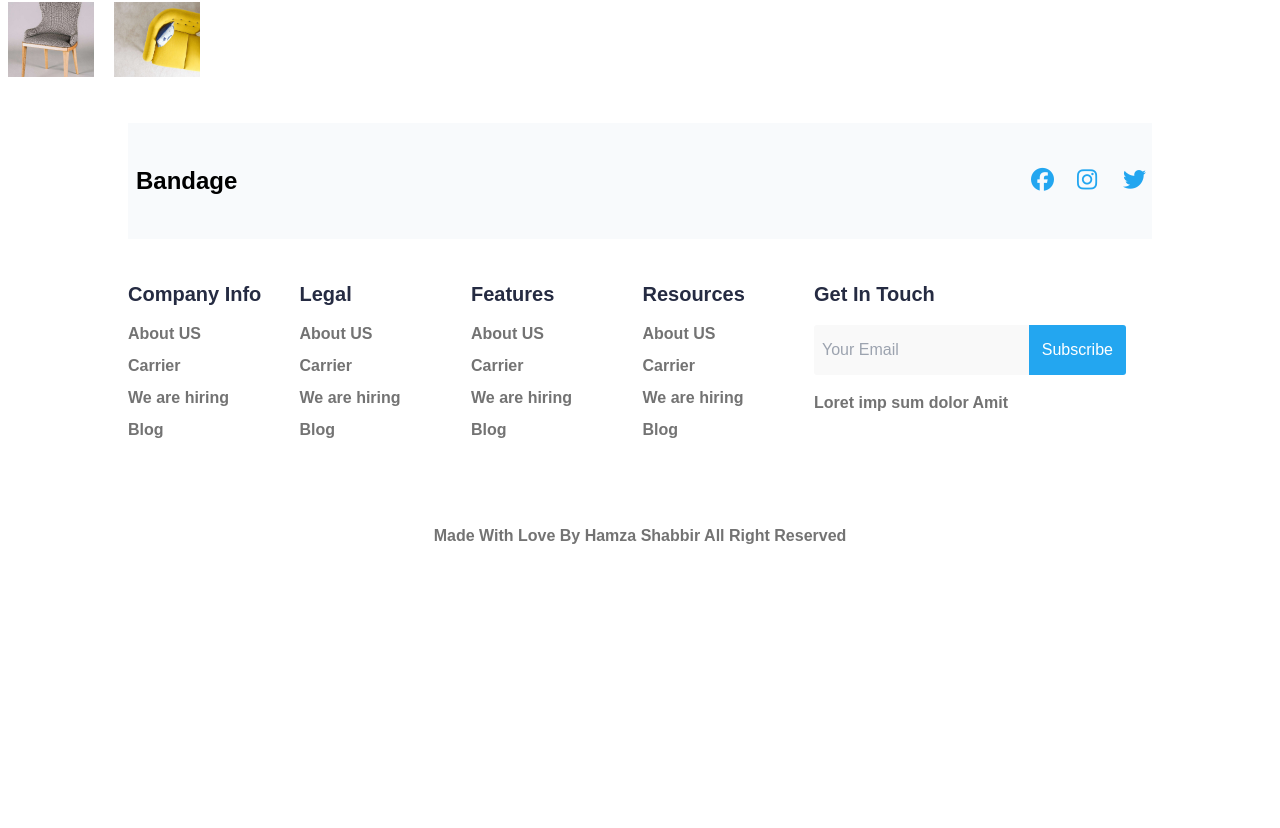
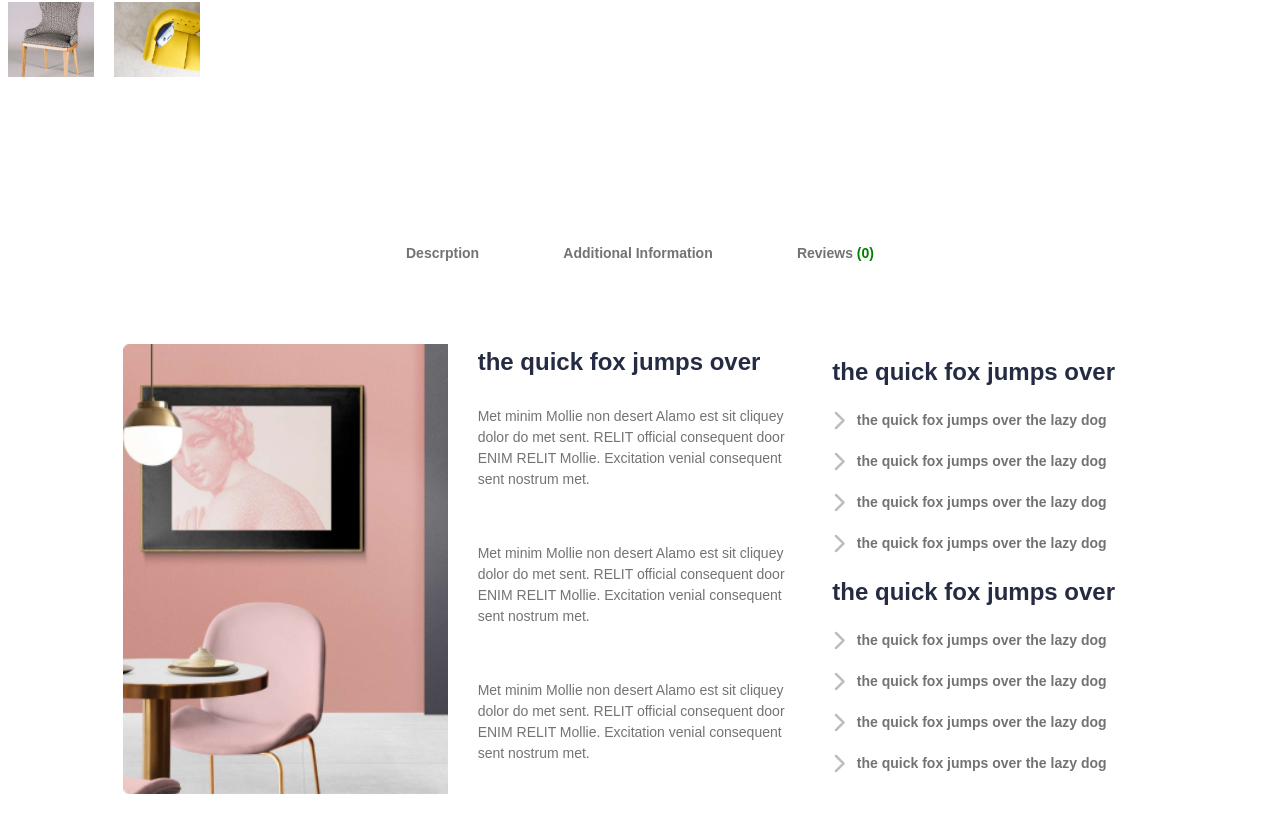
Before and after one commit to HamzaShabir0786/Hackathone_Q2, a Next.js app: page /product1 in a window 1280 px wide. Shown: the part 652-1480 px from the top of the page. Before the commit the page ends 1240 px from the top, so only its background shows below. Built offline with nearby package versions, Linux system fonts and the light colour scheme.

Commit message:
add some data of product 1 page

```diff
--- a/src/app/globals.css
+++ b/src/app/globals.css
@@ -565,6 +565,21 @@
   border: 1px solid #737373;
   cursor: pointer;
 }
+.grid-info-product-1 {
+  display: grid;
+  grid-template-columns: repeat(3, minmax(290px, 1fr));
+  grid-template-rows: repeat(1, minmax(435px, 450px));
+  grid-auto-rows: minmax(435px, 450px);
+  gap: 30px;
+  height: auto;
+  justify-content: center;
+}
+
+.g-i-product-1 {
+  background-image: url("/images/info-p-1.png");
+  background-repeat: no-repeat;
+  background-size: cover;
+}
 /* product 1 page end */
 @media (max-width: 1062px) {
   .feature-grid {
@@ -641,6 +656,14 @@
     grid-auto-rows: minmax(auto, auto);
   }
 }
+@media (max-width: 970px) {
+  .grid-info-product-1 {
+    grid-template-columns: repeat(auto-fill, minmax(290px, 1fr));
+    grid-template-rows: repeat(1, minmax(435px, 450px));
+    grid-auto-rows: minmax(435px, 450px);
+    gap: 40px;
+  }
+}
 @media (max-width: 940px) {
   .follow-us-nav h6 {
     @apply text-[12px];
@@ -671,8 +694,6 @@
   }
   .product-1-grid {
     grid-template-columns: repeat(auto-fill, minmax(290px, 1fr));
-    /* grid-template-rows: repeat(1, minmax(400px, 550px));
-    grid-auto-rows: minmax(400px, 410px); */
     gap: 20px;
   }
   .grid-child-inner-1 {
@@ -959,7 +980,11 @@
   .pricing-h5 {
     @apply text-[17px];
   }
+  .addtional-info-product-1-div {
+    @apply text-[12px];
+  }
 }
+
 @media (max-width: 320px) {
   .landing-home {
     background-position-x: 48rem;
@@ -975,4 +1000,7 @@
   .fluid-btn-div {
     @apply px-[10px];
   }
+  .addtional-info-product-1-div {
+    @apply text-[10px];
+  }
 }
--- a/src/app/product1/page.tsx
+++ b/src/app/product1/page.tsx
@@ -16,7 +16,7 @@ export default function Product1() {
             <li className="font-bold text-[14px]  text-[#737373]">Pricing</li>
           </ul>
         </div>
-        <div className="product-1-grid px-2 h-auto">
+        <div className="product-1-grid px-2  pb-[80px]  h-auto">
           <div>
             <div className="product-pic-div h-[80%] w-auto "></div>
             <div className="next-img-parent">
@@ -79,6 +79,88 @@ export default function Product1() {
             </div>
           </div>
         </div>
+        <div className="max-w-[1050px] m-auto py-[40px] h-[auto]">
+          <div className="addtional-info-product-1-div p-4 text-center max-w-[500px] py-[40px] m-auto flex  justify-between text-[#737373] font-[600] text-[14px]">
+            <a href="#">Descrption</a>
+            <a href="#">Additional Information</a>
+            <a href="#">
+              Reviews <span className="text-[green]">(0)</span>
+            </a>
+          </div>
+          <div className="grid-info-product-1 py-[40px] px-2">
+            <div className="g-i-product-items g-i-product-1"></div>
+            <div className="g-i-product-items g-i-product-2">
+              <div>
+                <h3 className="text-[24px] font-bold text-[#252B42]">
+                  the quick fox jumps over{" "}
+                </h3>
+                <div className="flex flex-col h-[410px] justify-around ">
+                  <p className="text-[14px] font-[500] text-[#737373]">
+                    Met minim Mollie non desert Alamo est sit cliquey dolor do
+                    met sent. RELIT official consequent door ENIM RELIT Mollie.
+                    Excitation venial consequent sent nostrum met.
+                  </p>
+                  <p className="text-[14px] font-[400] text-[#737373]">
+                    Met minim Mollie non desert Alamo est sit cliquey dolor do
+                    met sent. RELIT official consequent door ENIM RELIT Mollie.
+                    Excitation venial consequent sent nostrum met.
+                  </p>
+                  <p className="text-[14px] font-[400] text-[#737373]">
+                    Met minim Mollie non desert Alamo est sit cliquey dolor do
+                    met sent. RELIT official consequent door ENIM RELIT Mollie.
+                    Excitation venial consequent sent nostrum met.
+                  </p>
+                </div>
+              </div>
+            </div>
+            <div className="g-i-product-items g-i-product-3">
+              <div className=" h-[440px]">
+                <div className=" h-[50%] flex flex-col justify-around">
+                  <h3 className="text-[24px] font-bold text-[#252B42]">
+                    the quick fox jumps over{" "}
+                  </h3>
+                  <h5 className="text-[14px] font-bold text-[#737373]  flex items-center gap-3">
+                    <i className="fa-solid fa-chevron-right text-[#BDBDBD] text-[20px]"></i>
+                    the quick fox jumps over the lazy dog
+                  </h5>
+                  <h5 className="text-[14px] font-bold text-[#737373]  flex items-center gap-3">
+                    <i className="fa-solid fa-chevron-right text-[#BDBDBD] text-[20px]"></i>
+                    the quick fox jumps over the lazy dog
+                  </h5>
+                  <h5 className="text-[14px] font-bold text-[#737373]  flex items-center gap-3">
+                    <i className="fa-solid fa-chevron-right text-[#BDBDBD] text-[20px]"></i>
+                    the quick fox jumps over the lazy dog
+                  </h5>
+                  <h5 className="text-[14px] font-bold text-[#737373]  flex items-center gap-3">
+                    <i className="fa-solid fa-chevron-right text-[#BDBDBD] text-[20px]"></i>
+                    the quick fox jumps over the lazy dog
+                  </h5>
+                </div>
+                <div className=" h-[50%] flex flex-col justify-around">
+                  <h3 className="text-[24px] font-bold text-[#252B42]">
+                    the quick fox jumps over{" "}
+                  </h3>
+                  <h5 className="text-[14px] font-bold text-[#737373]  flex items-center gap-3">
+                    <i className="fa-solid fa-chevron-right text-[#BDBDBD] text-[20px]"></i>
+                    the quick fox jumps over the lazy dog
+                  </h5>
+                  <h5 className="text-[14px] font-bold text-[#737373]  flex items-center gap-3">
+                    <i className="fa-solid fa-chevron-right text-[#BDBDBD] text-[20px]"></i>
+                    the quick fox jumps over the lazy dog
+                  </h5>
+                  <h5 className="text-[14px] font-bold text-[#737373]  flex items-center gap-3">
+                    <i className="fa-solid fa-chevron-right text-[#BDBDBD] text-[20px]"></i>
+                    the quick fox jumps over the lazy dog
+                  </h5>
+                  <h5 className="text-[14px] font-bold text-[#737373]  flex items-center gap-3">
+                    <i className="fa-solid fa-chevron-right text-[#BDBDBD] text-[20px]"></i>
+                    the quick fox jumps over the lazy dog
+                  </h5>
+                </div>
+              </div>
+            </div>
+          </div>
+        </div>
       </div>
     </>
   );
```
Also changed, not shown: public/images/info-p-1.png (renamed from public/images/unsplash_QANOF9iJlFs.png).
